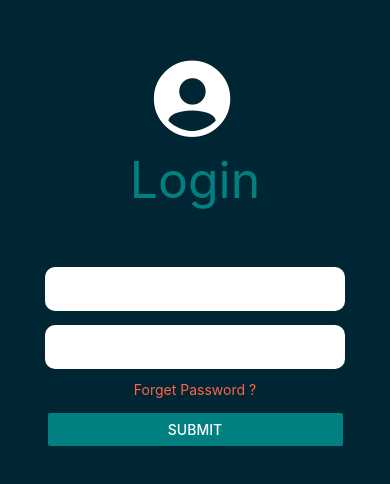
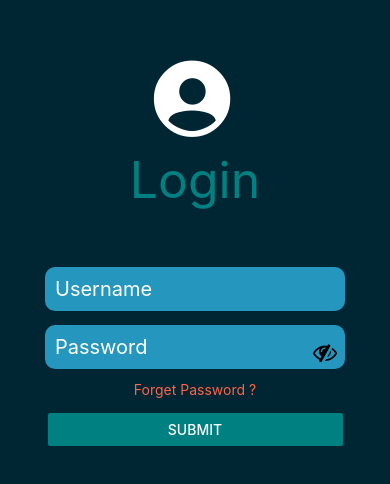
Before and after one commit to bishal5917/Native_App, a React Native app: screen / in a window 390 px wide. Shown: the part 170-654 px from the top of the page. Built offline with nearby package versions, Linux system fonts and the light colour scheme.

Commit message:
Login Screen Done

```diff
--- a/components/Login.js
+++ b/components/Login.js
@@ -1,11 +1,15 @@
-import React,{useState} from 'react'
+import React, { useState } from 'react'
 import { View, Text, StyleSheet, TextInput, Button } from 'react-native'
 import { Ionicons } from '@expo/vector-icons';
+import { FontAwesome } from '@expo/vector-icons';
 
 export default function Login() {
-    const [show,setShow]=useState(false)
-    const onPressLogin=()=>{
-
+    const [show, setShow] = useState(false)
+    const onPressLogin = () => {
+        console.log("Submitted")
+    }
+    const onPass = () => {
+        show ? setShow(false) : setShow(true)
     }
     return (
         <View style={styles.container}>
@@ -13,16 +17,20 @@ export default function Login() {
             <Text style={styles.login}>Login</Text>
             <View style={styles.inputCont}>
                 <TextInput style={styles.text} placeholder="Username"></TextInput>
-                <TextInput style={styles.text} placeholder="Password"></TextInput>
+                <TextInput textContentType='password'
+                    style={styles.text} placeholder="Password"></TextInput>
+                <FontAwesome onPress={onPass} style={styles.eyeIcons}
+                    name={show ? "eye" : "eye-slash"}
+                    size={24} color="black" />
             </View>
             <Text style={styles.forget}>Forget Password ?</Text>
             <View style={styles.loginBtn}>
-            <Button
-                onPress={onPressLogin}
-                fontSize="30"
-                color= "teal"
-                title="Submit"
-            />
+                <Button
+                    onPress={onPressLogin}
+                    fontSize="30"
+                    color="teal"
+                    title="Submit"
+                />
             </View>
         </View>
     )
@@ -45,7 +53,7 @@ const styles = StyleSheet.create({
         color: "teal"
     },
     text: {
-        backgroundColor: "white",
+        backgroundColor: "#2596be",
         padding: 10,
         fontSize: 20,
         color: "white",
@@ -53,10 +61,16 @@ const styles = StyleSheet.create({
         width: 300,
         margin: 7
     },
+    eyeIcons: {
+        position: "absolute",
+        left: 275,
+        top: 80
+    },
     inputCont: {
+        position: "relative",
         marginTop: 50
     },
-    loginBtn:{
+    loginBtn: {
         width: 315,
         padding: 10,
         borderRadius: 10,
```
